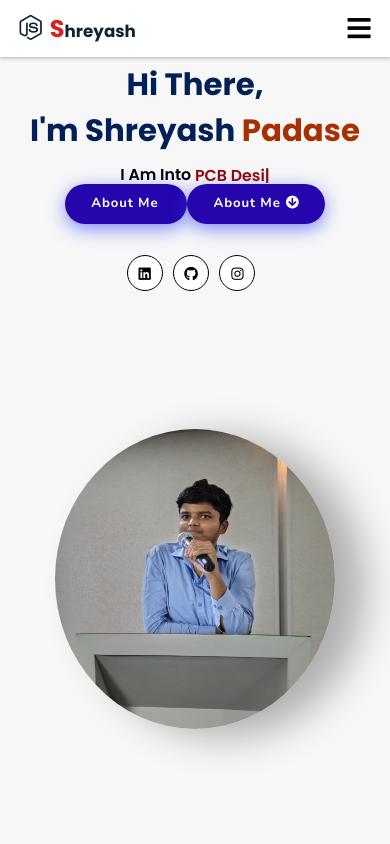
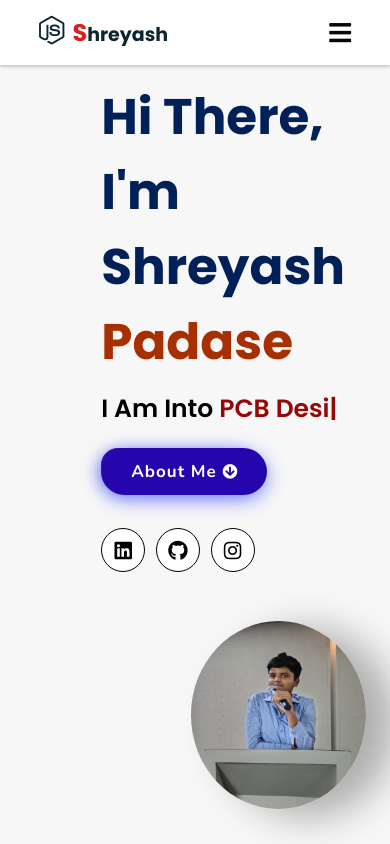
Before and after one commit to sp7567/Portfolio_25, a plain HTML site: page index.html in a window 390 px wide. Shown: the top 844 px of the page. Drawn offline with nearby package versions, Linux system fonts and the light colour scheme.

Commit message:
Updated project layout and added animation

```diff
--- a/assets/css/style.css
+++ b/assets/css/style.css
@@ -1071,51 +1071,21 @@ form .button-area {
 
 /* Medium Devices (Tablets and below) *//* ========== RESPONSIVE DESIGN ========== */
 
-/* Medium Devices - Tablets (<= 991px) */
-@media (max-width: 991px) {
-  html {
-    font-size: 55%;
-  }
-
-  header {
-    padding: 1.5rem 5%;
-  }
-
-  .home {
-    margin-left: 0;
-    padding: 2rem 5%;
-    flex-direction: column;
-    align-items: center;
-    text-align: center;
-  }
-
-  .home .image img {
-    width: 60%;
-    margin-left: 0;
-  }
-
-  .home .btn {
-    position: static;
-    margin-top: 2rem;
-  }
-
-  .about .row {
-    flex-direction: column;
-    gap: 5rem;
-    padding: 2rem;
-    text-align: center;
-  }
-
-  .about .row .image img {
-    width: 60%;
-    height: auto;
-    margin: 2rem auto;
-  }
+/* Medium Devices - Tablets (<= 991px) *//* Mobile Navbar Menu Toggle */
+header #menu {
+  font-size: 2.5rem;
+  cursor: pointer;
+  display: none;
+  z-index: 1001;
 }
 
-/* Small Devices - Phones (<= 768px) */
+/* Hide menu items by default on mobile */
+header .navbar {
+  display: flex;
+}
+
 @media (max-width: 768px) {
-  #menu {
+  header #menu {
     display: block;
   }
 
@@ -1124,63 +1094,22 @@ form .button-area {
     top: 100%;
     left: 0;
     right: 0;
-    background-color: white;
+    background-color: #ffffff;
     flex-direction: column;
     align-items: center;
     display: none;
   }
 
+  header .navbar.active {
+    display: flex;
+  }
+
   header .navbar ul {
     flex-direction: column;
-    width: 100%;
     padding: 1rem 0;
   }
 
-  header .navbar li {
+  header .navbar ul li {
     margin: 1.5rem 0;
   }
-
-  header.active .navbar {
-    display: flex;
-  }
-
-  .home .image img {
-    width: 80%;
-  }
-
-  .socials {
-    margin-top: 5rem;
-    text-align: center;
-  }
 }
-
-/* Extra Small Devices (<= 480px) */
-@media (max-width: 480px) {
-  .home .content h2 {
-    font-size: 3.5rem;
-  }
-
-  .home .content h2 span {
-    font-size: 3.5rem;
-  }
-
-  .home .content p,
-  .home .content p span {
-    font-size: 1.8rem;
-  }
-
-  .home .btn span {
-    font-size: 1.5rem;
-  }
-
-  .about .row .image img {
-    width: 80%;
-  }
-
-  .social-icons a {
-    width: 36px;
-    height: 36px;
-    font-size: 1.6rem;
-    line-height: 36px;
-  }
-}
```
